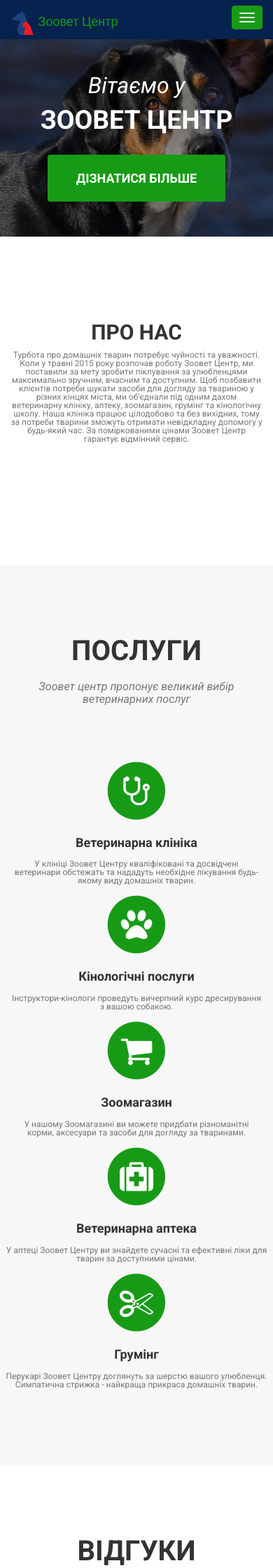
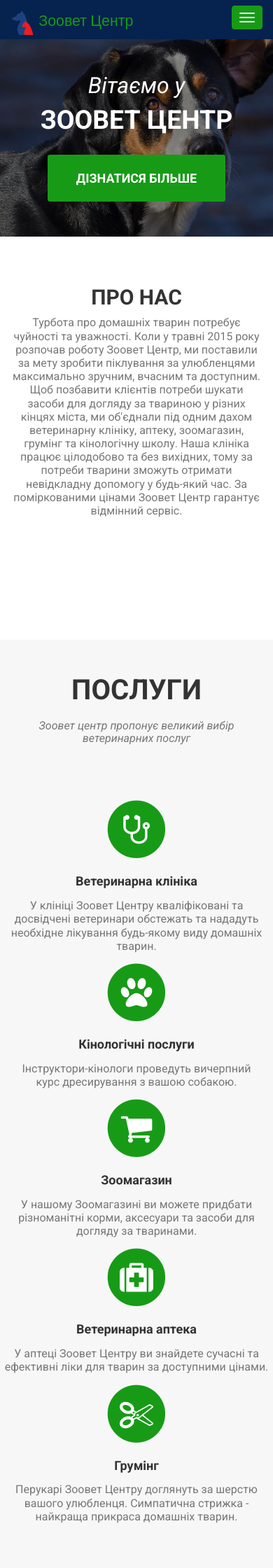
Before and after one commit to biletboh/vetcenterapp, a Flask app: page / in a window 390 px wide; the page is wider, and only the part inside the window is pictured. Shown: the top 2240 px of that part at 70% size. Run offline with Flask 2, Linux system fonts and the light colour scheme; some libraries are stand-ins or nearby versions.

Commit message:
fixed size of the text, map, and deleted responses from the mobile version

```diff
--- a/static/css/my.css
+++ b/static/css/my.css
@@ -72,11 +72,28 @@
 }
 /* Responsive design */
 @media screen and (max-width:768px) {
+  p {
+    font-size: 12pt;
+    line-height: 1.2;
+  }
+  li {
+    font-size: 12pt;
+    line-height: 1.5;
+  }
+  section {
+    padding: 50px 0;
+  }
   .intro {
     font-size: 24pt;
   }
   .intro-heading {
     font-size: 28pt !important;
+  }
+  .navbar-brand {
+    font-size: 16pt;
+  }
+  .map {
+    height: 400px !important;
   }
 }
 @media screen and (min-width:1200px) {
--- a/templates/index.html
+++ b/templates/index.html
@@ -62,20 +62,16 @@
                 <a class="page-scroll" href="#services">Послуги</a>
                 </li>
                 <li>
-                <a class="page-scroll" href="#responses">Відгуки</a>
-                </li>
-                <li>
                 <a class="page-scroll" href="#contact">Контакти</a>
                 </li>
                 <li>
-                    <a class="page-scroll" href="#map">Мапа</a>
-                    </li>
-
-                </ul>
+                <a class="page-scroll" href="#map">Мапа</a>
+                </li>
+              </ul>
             </div>
             <!-- /.navbar-collapse -->
-        </div>
-        <!-- /.container-fluid -->
+          </div>
+          <!-- /.container-fluid -->
     </nav>
 
     <!-- Header -->
@@ -168,7 +164,7 @@
 
         </section>
         <!-- About Section -->
-        <section id="responses">
+        <section id="responses" class="hidden-xs">
           <div class="container">
             <div class="row">
               <div class="col-lg-12 text-center">
```
